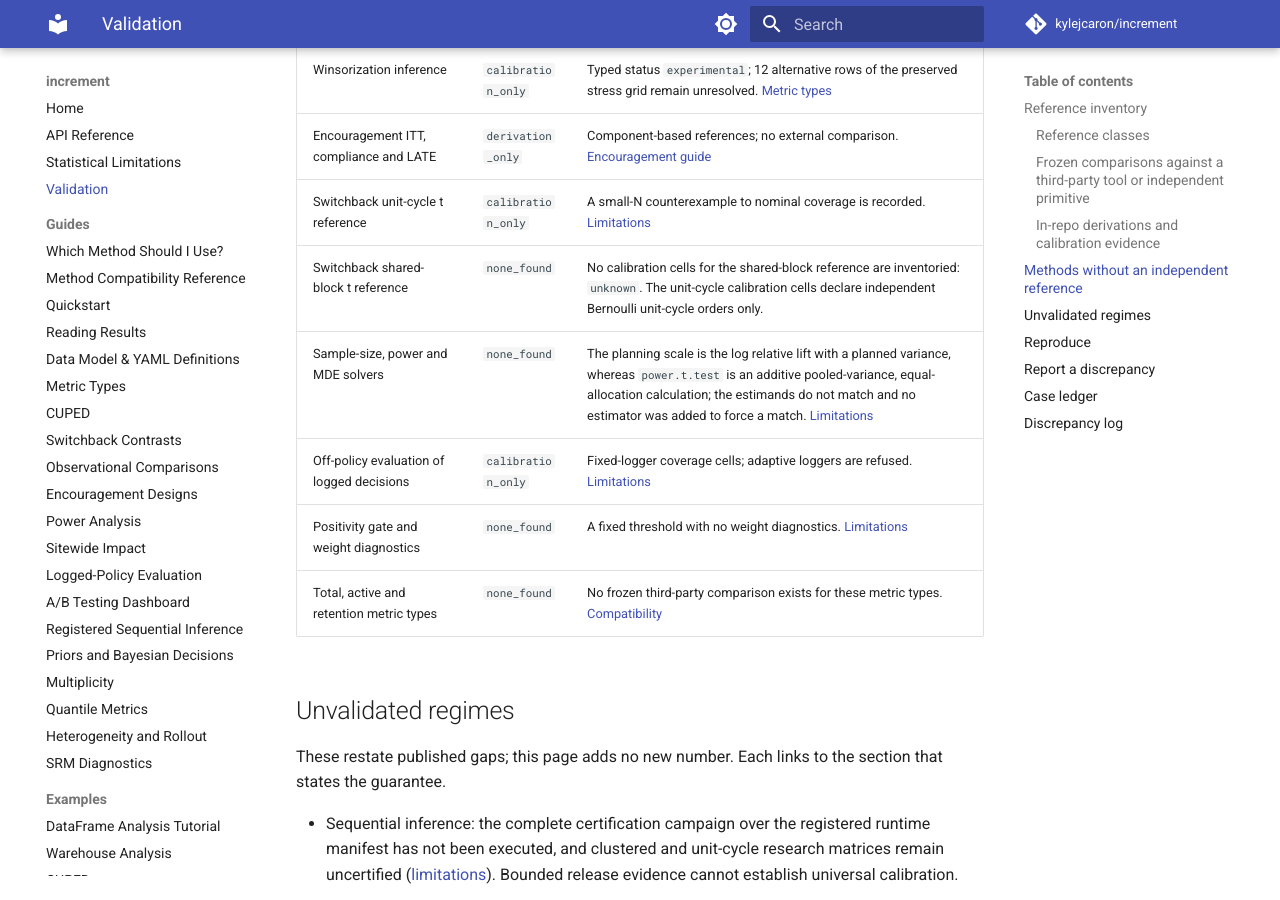
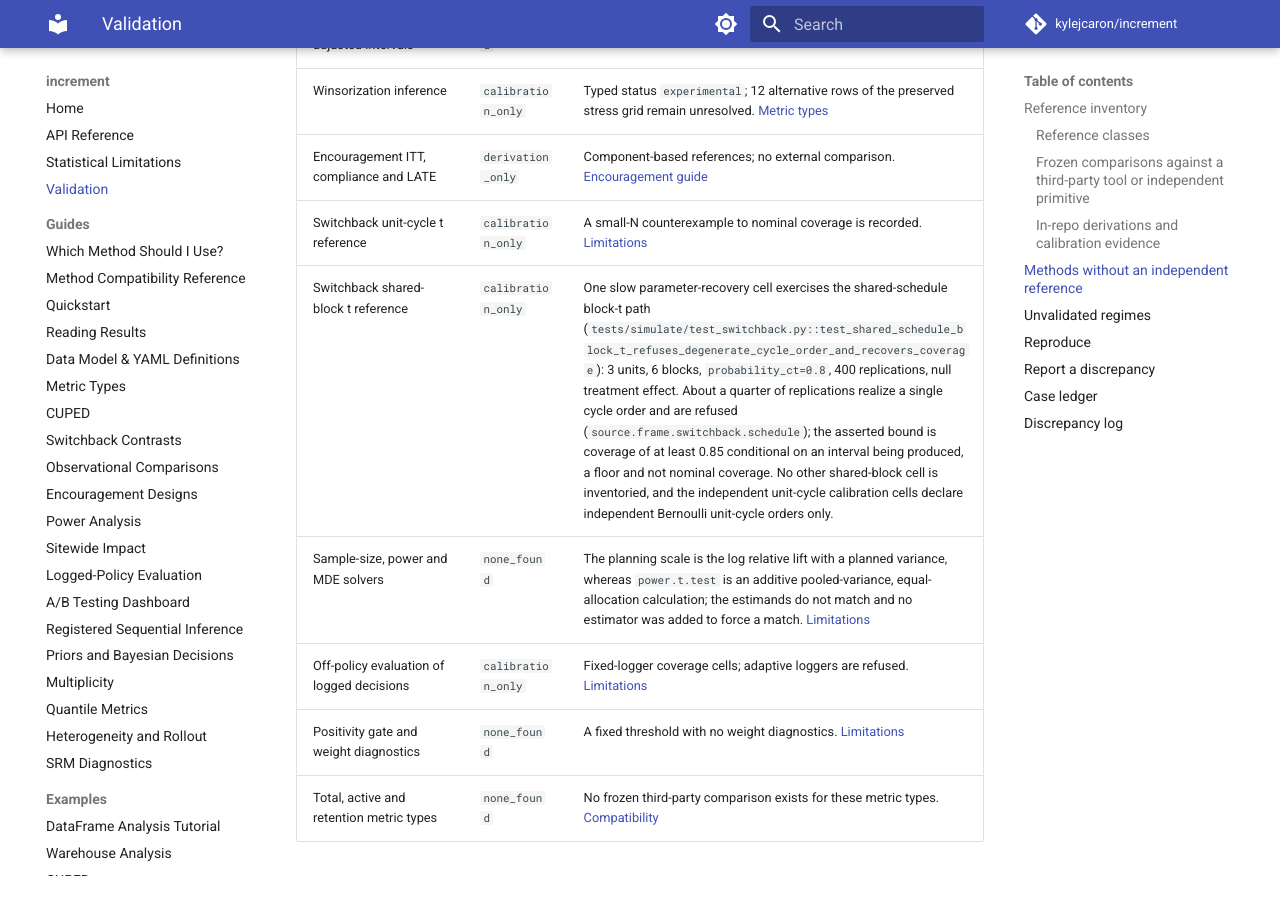
Before and after one commit to kylejcaron/increment, an MkDocs documentation site: the page built from docs/validation.md, in a window 1280 px wide and 900 px high, scrolled down 8022 px. Built offline with MkDocs 1.6.1 and Material for MkDocs 9.7.7, drawn with Linux system fonts in a browser that asks for light colours; comment, search, counter and statistics services are not loaded.

Commit message:
docs: record the shared-block block-t calibration cell and its limits

```diff
--- a/docs/validation.md
+++ b/docs/validation.md
@@ -82,7 +82,7 @@ Carlo evidence only), `campaign_pending` (a registered campaign exists and has n
 | Winsorization inference | `calibration_only` | Typed status `experimental`; 12 alternative rows of the preserved stress grid remain unresolved. [Metric types](guides/metric-types.md#winsorization) |
 | Encouragement ITT, compliance and LATE | `derivation_only` | Component-based references; no external comparison. [Encouragement guide](guides/encouragement.md) |
 | Switchback unit-cycle t reference | `calibration_only` | A small-N counterexample to nominal coverage is recorded. [Limitations](limitations.md#the-switchback-t-reference-is-itself-an-approximation) |
-| Switchback shared-block t reference | `none_found` | No calibration cells for the shared-block reference are inventoried: `unknown`. The unit-cycle calibration cells declare independent Bernoulli unit-cycle orders only. |
+| Switchback shared-block t reference | `calibration_only` | One slow parameter-recovery cell exercises the shared-schedule block-t path (`tests/simulate/test_switchback.py::test_shared_schedule_block_t_refuses_degenerate_cycle_order_and_recovers_coverage`): 3 units, 6 blocks, `probability_ct=0.8`, 400 replications, null treatment effect. About a quarter of replications realize a single cycle order and are refused (`source.frame.switchback.schedule`); the asserted bound is coverage of at least 0.85 conditional on an interval being produced, a floor and not nominal coverage. No other shared-block cell is inventoried, and the independent unit-cycle calibration cells declare independent Bernoulli unit-cycle orders only. |
 | Sample-size, power and MDE solvers | `none_found` | The planning scale is the log relative lift with a planned variance, whereas `power.t.test` is an additive pooled-variance, equal-allocation calculation; the estimands do not match and no estimator was added to force a match. [Limitations](limitations.md#arm-power-planning-depends-on-declared-alternative-arm-variance-shapes) |
 | Off-policy evaluation of logged decisions | `calibration_only` | Fixed-logger coverage cells; adaptive loggers are refused. [Limitations](limitations.md#off-policy-evaluation-of-logged-decisions-is-calibrated-only-under-a-fixed-logger) |
 | Positivity gate and weight diagnostics | `none_found` | A fixed threshold with no weight diagnostics. [Limitations](limitations.md#the-positivity-gate-is-a-fixed-threshold-with-no-weight-diagnostics) |
```
